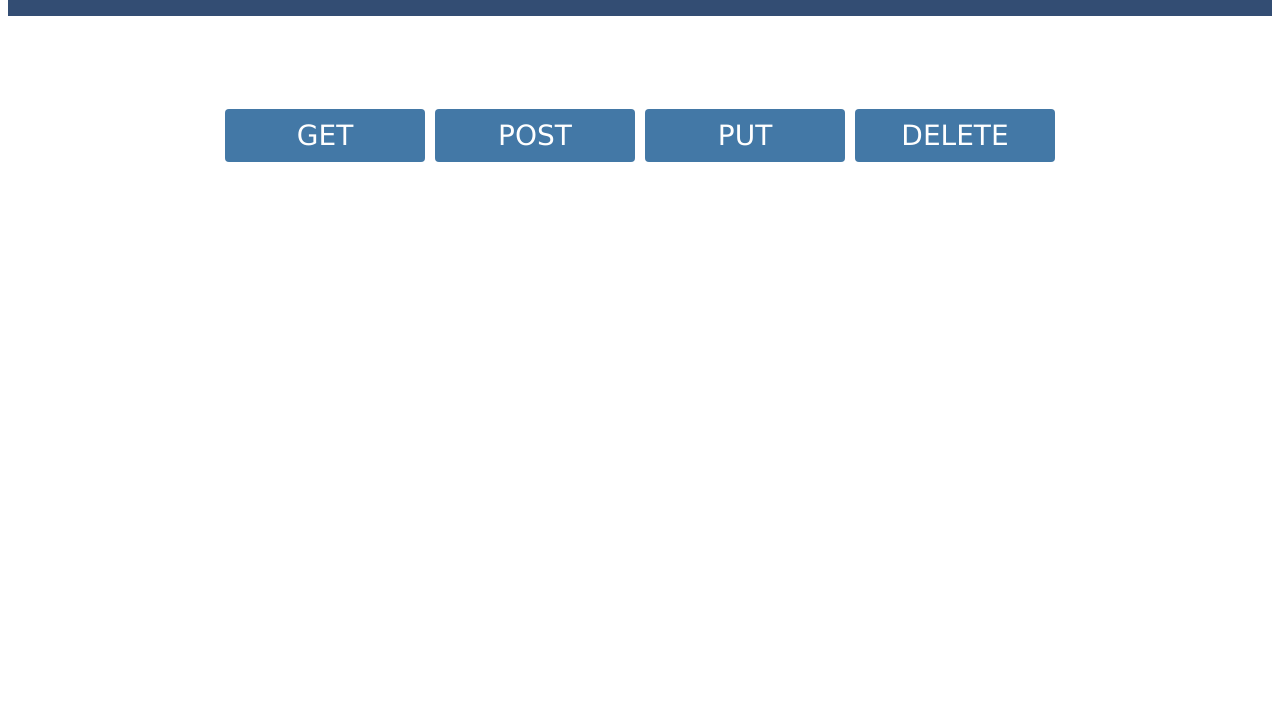
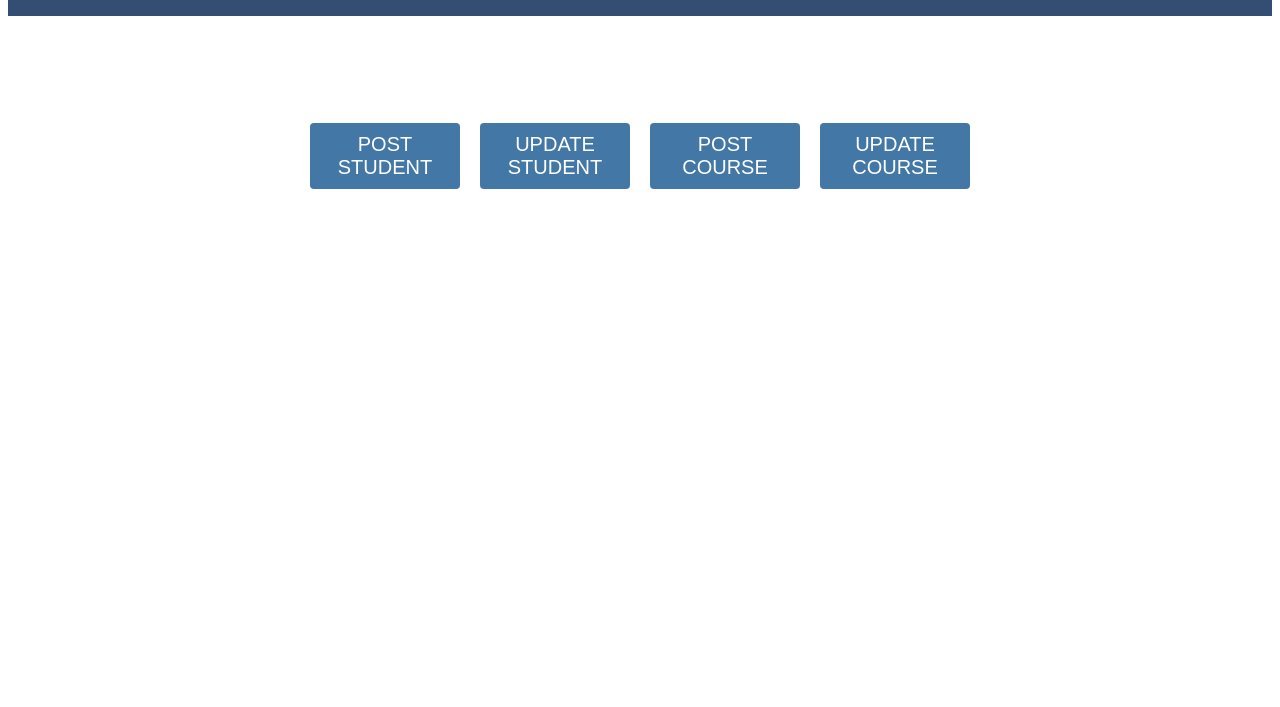
Before and after one commit to Zyedan/DevOps-Project-Zyedan-, a website: page public/index.html in a window 1280 px wide. Shown: the part 93-800 px from the top of the page. Drawn offline with Linux system fonts and the light colour scheme.

Commit message:
Refined styling in style.css and naming in index.html

```diff
--- a/public/css/style.css
+++ b/public/css/style.css
@@ -5,64 +5,34 @@
     color: aliceblue;
     font-family: Verdana, Geneva, Tahoma, sans-serif;
 }
-
-.get {
+/* Design of the buttons */
+.btn {
     border-radius: 4px;
-    background-color:#4378a6;
+    background-color: #4378a6;
     border: none;
     color: white;
     text-align: center;
-    font-size: 28px;
-    padding: 10px;
-    width: 200px;
+    font-size: 20px;
+    padding: 10px 20px;
+    width: 150px;
     cursor: pointer;
-    margin: 5px;
-    font-family: Verdana, Geneva, Tahoma, sans-serif;
-    display: block;
+    margin: 10px;
+    transition: background-color 0.3s ease;
 }
 
-.post {
-    border-radius: 4px;
-    background-color:#4378a6;
-    border: none;
-    color: white;
-    text-align: center;
-    font-size: 28px;
-    padding: 10px;
-    width: 200px;
-    cursor: pointer;
-    margin: 5px;
-    font-family: Verdana, Geneva, Tahoma, sans-serif;
-    display: block;
+.btn:hover {
+    background-color: #3a6c91;
 }
 
-.put {
-    border-radius: 4px;
-    background-color:#4378a6;
-    border: none;
-    color: white;
-    text-align: center;
-    font-size: 28px;
-    padding: 10px;
-    width: 200px;
-    cursor: pointer;
-    margin: 5px;
-    font-family: Verdana, Geneva, Tahoma, sans-serif;
+/* Main Container for Buttons */
+.main {
+    display: flex;
+    justify-content: center;
+    align-items: center;
+    flex-wrap: wrap;
+    margin-top: 20px;
 }
 
-.delete {
-    border-radius: 4px;
-    background-color:#4378a6;
-    border: none;
-    color: white;
-    text-align: center;
-    font-size: 28px;
-    padding: 10px;
-    width: 200px;
-    cursor: pointer;
-    margin: 5px;
-    font-family: Verdana, Geneva, Tahoma, sans-serif;
-}
 
 .main {
     display: flex;
--- a/public/index.html
+++ b/public/index.html
@@ -8,13 +8,13 @@
 </head>
 <body>
     <div class="header">
-        <h1> Welcome </h1>
+        <h1> Student Management System </h1>
     </div>
     <div class="main">
-        <button class="get btn">GET</button>
-        <button class="post btn"> POST </button>
-        <button class="put btn"> PUT </button>
-        <button class="delete btn"> DELETE </button>
+        <button class="postStudent btn">POST STUDENT</button>
+        <button class="updateStudent btn">UPDATE STUDENT</button>
+        <button class="postCourse btn">POST COURSE</button>
+        <button class="updateCourse btn">UPDATE COURSE</button>
     </div>
 </body>
 </html>
```
Also changed, not shown: public/js/updateStudent.js (added).
